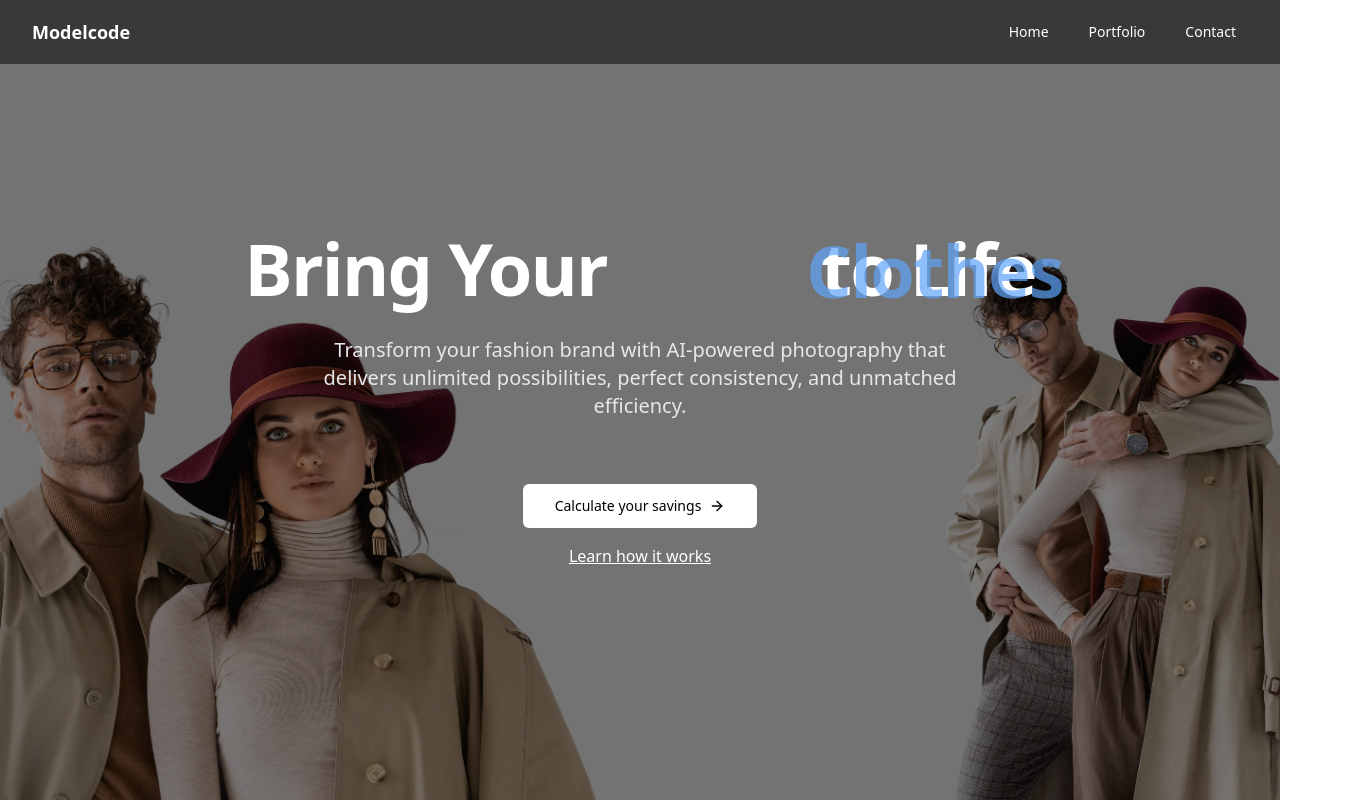
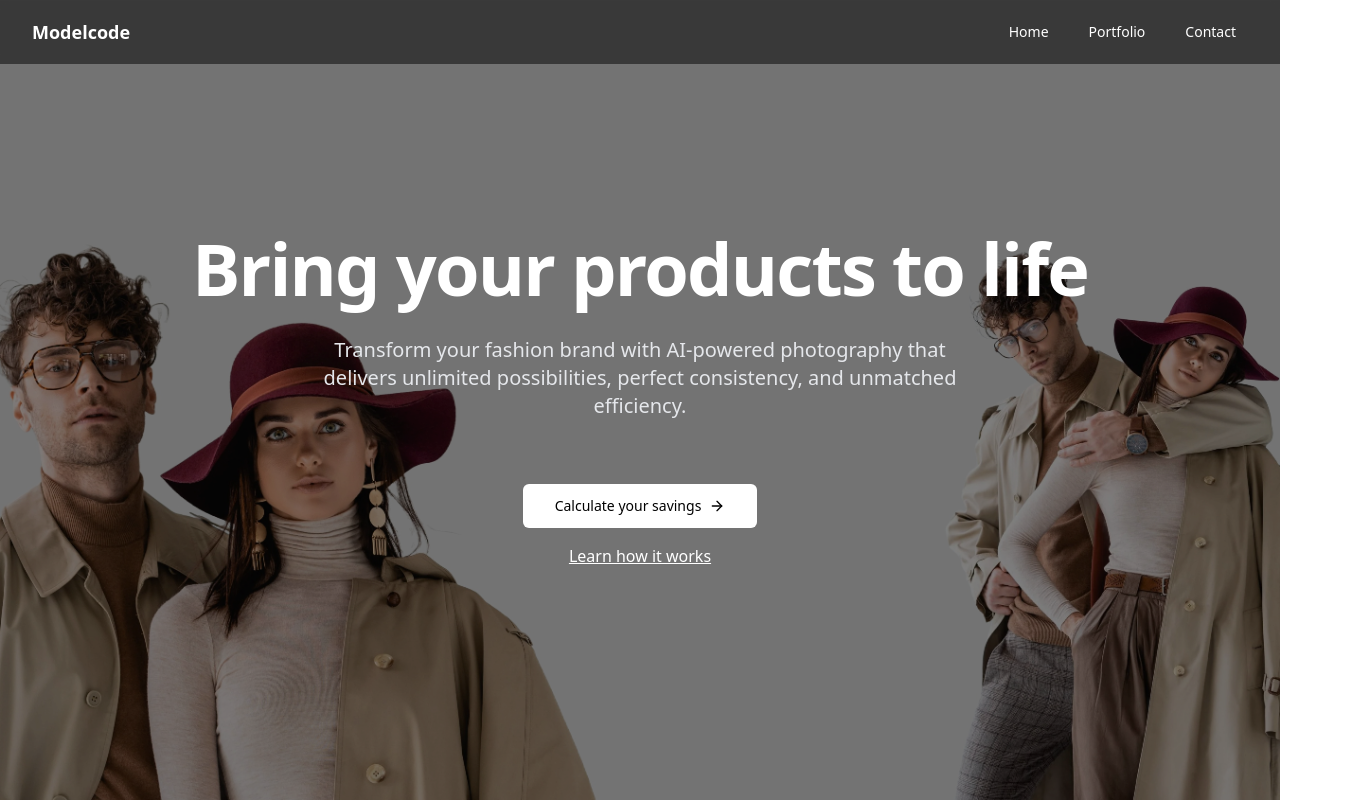
Before and after one commit to ModelcodeDev/Modelcode, a React (Vite) app: page / in a window 1280 px wide. Shown: the top 802 px of the page, 1366 px wide, since content can reach past the window. Built offline with nearby package versions, Linux system fonts and the light colour scheme.

Commit message:
Improve desktop headline text
Updated the desktop version of the headline in the Index component to display the sentence: "Bring your products to life" without any animations. The mobile version remains unchanged.
[skip gpt_engineer]

```diff
--- a/src/pages/Index.tsx
+++ b/src/pages/Index.tsx
@@ -73,21 +73,27 @@ const Index = () => {
         <section className="min-h-screen flex items-center justify-center px-4 py-20">
           <div className="text-center space-y-8 fade-in">
             <h1 className="hero-text text-white">
-              <span className="md:inline block">Bring Your</span>{' '}
-              <span className="relative inline-flex justify-center md:w-[180px]">
+              {/* Desktop version */}
+              <span className="hidden md:inline">Bring your products to life</span>
+
+              {/* Mobile version */}
+              <span className="md:hidden">
+                <span className="block">Bring Your</span>
+                <span className="relative inline-flex justify-center">
                   {words.map((word, index) => (
                     <span
                       key={word}
-                    className={`absolute md:static block ${
+                      className={`absolute block ${
                         index === currentWord ? 'animate-word-change text-blue-400' : 'opacity-0'
                       }`}
                     >
                       {word}
                     </span>
                   ))}
-                <span className="invisible md:inline-block">{words[0]}</span>
+                  <span className="invisible">{words[0]}</span>
                 </span>
-              {' '}<span className="md:inline block">to Life</span>
+                <span className="block">to Life</span>
+              </span>
             </h1>
             <p className="text-xl text-gray-200 max-w-2xl mx-auto">
               Transform your fashion brand with AI-powered photography that delivers
```
Lines whose indentation alone changed are shown as unchanged.
